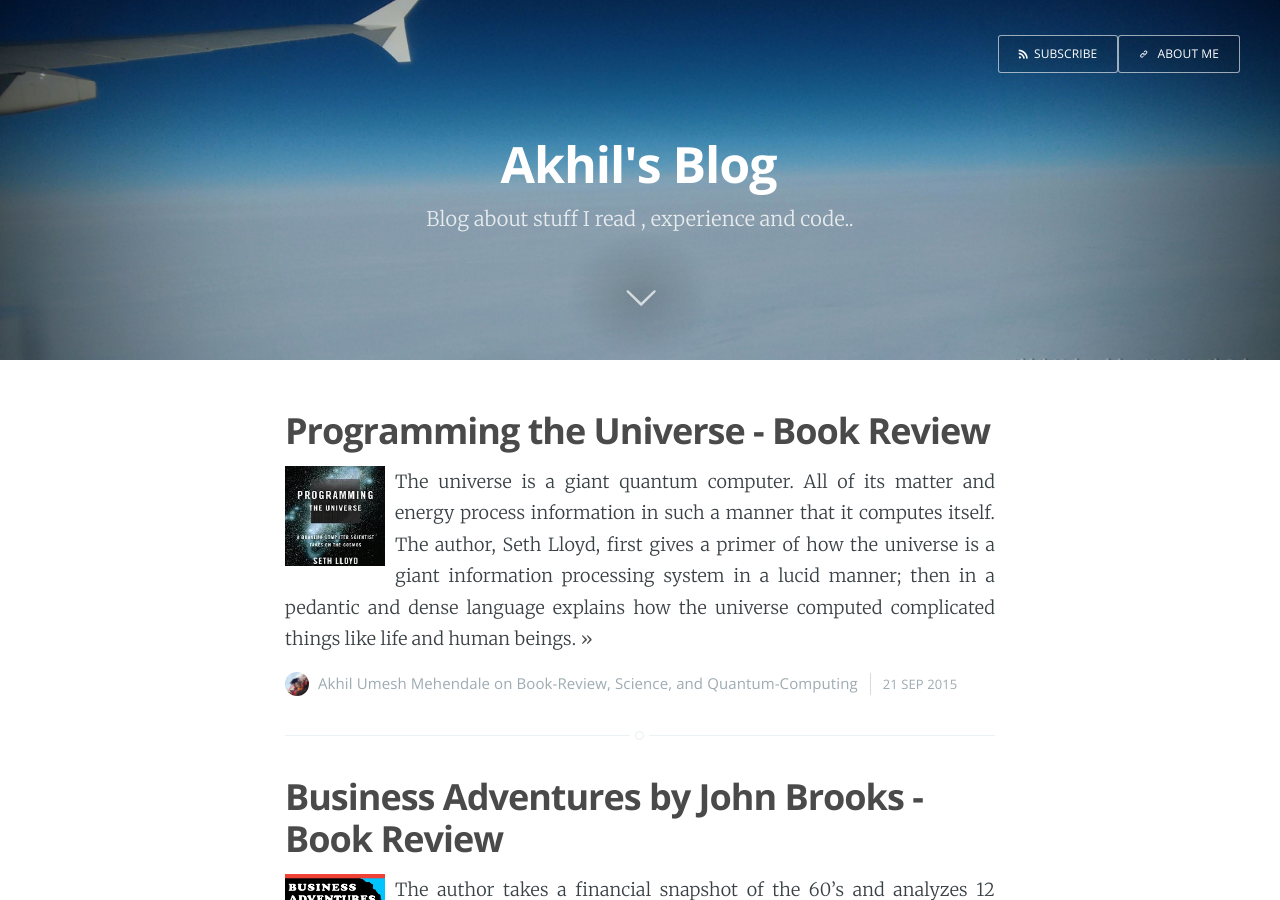
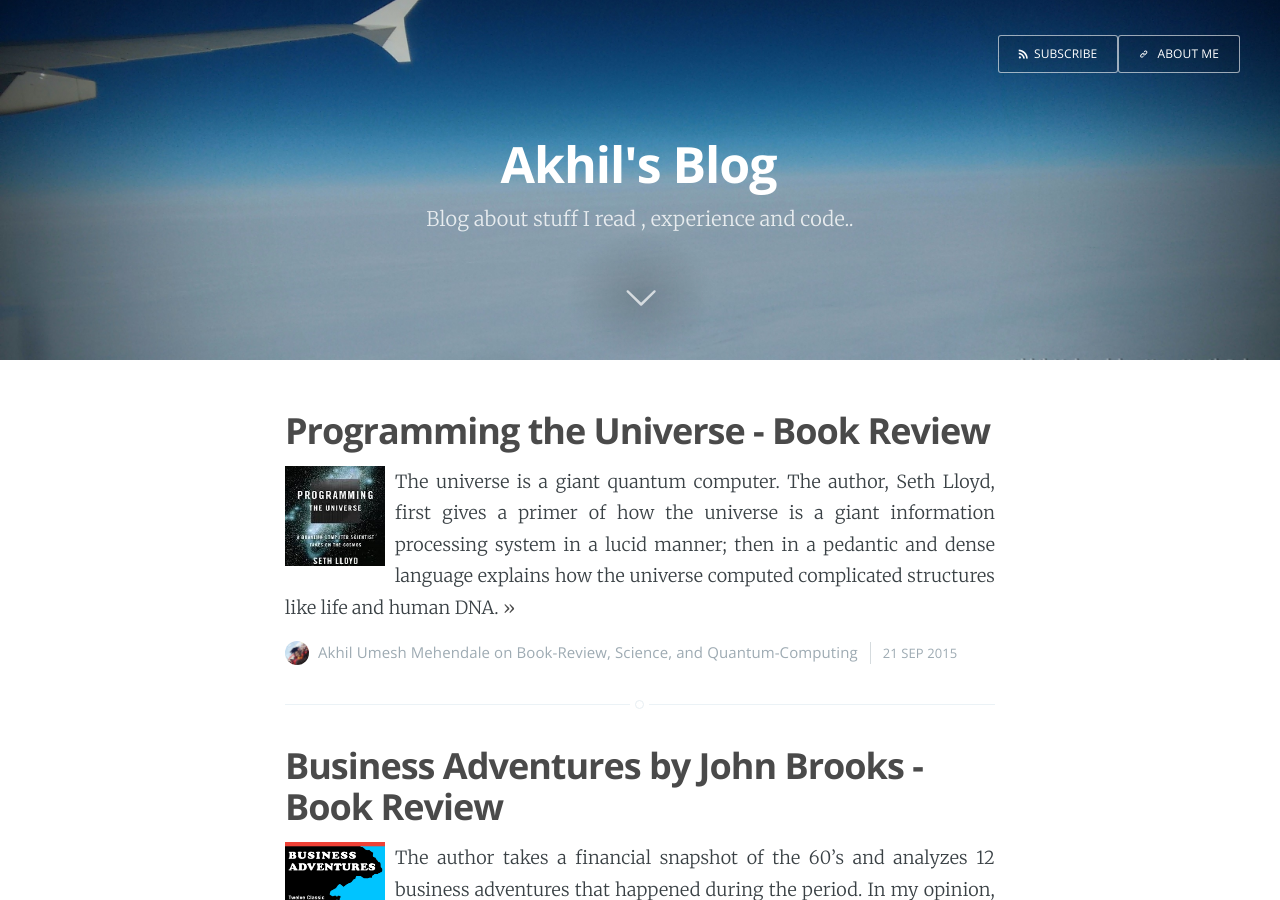
Before and after one commit to akhilum/akhilum.github.io, a Jekyll site: the page built from index.html, in a window 1280 px wide and 900 px high. Built offline with Jekyll 4.4.1, drawn with Linux system fonts in a browser that asks for light colours; Markdown is read by kramdown in place of the engine named in the settings; the list of posts is cut into pages by our own code.

Commit message:
Polishing

```diff
--- a/_posts/2015-10-02-Programming The Universe by Seth Lloyd.markdown
+++ b/_posts/2015-10-02-Programming The Universe by Seth Lloyd.markdown
@@ -4,7 +4,7 @@ title:  "Programming the Universe - Book Review"
 date:   2015-09-21 10:18:00
 categories: Book-Review Science Quantum-Computing
 thumbnail: "/assets/images/programming_the_universe_thumb.jpg"
-excerpt: "The universe is a giant quantum computer. All of its matter and energy process information in such a manner that it computes itself. The author, Seth Lloyd, first gives a primer of how the universe is a giant information processing system in a lucid manner; then in a pedantic and dense language explains how the universe computed complicated things like life and human beings."
+excerpt: "The universe is a giant quantum computer. The author, Seth Lloyd, first gives a primer of how the universe is a giant information processing system in a lucid manner; then in a pedantic and dense language explains how the universe computed complicated structures like life and human DNA."
 cover: "/assets/images/programming_the_universe_hubble_floating.jpg"
 ---
 
```
